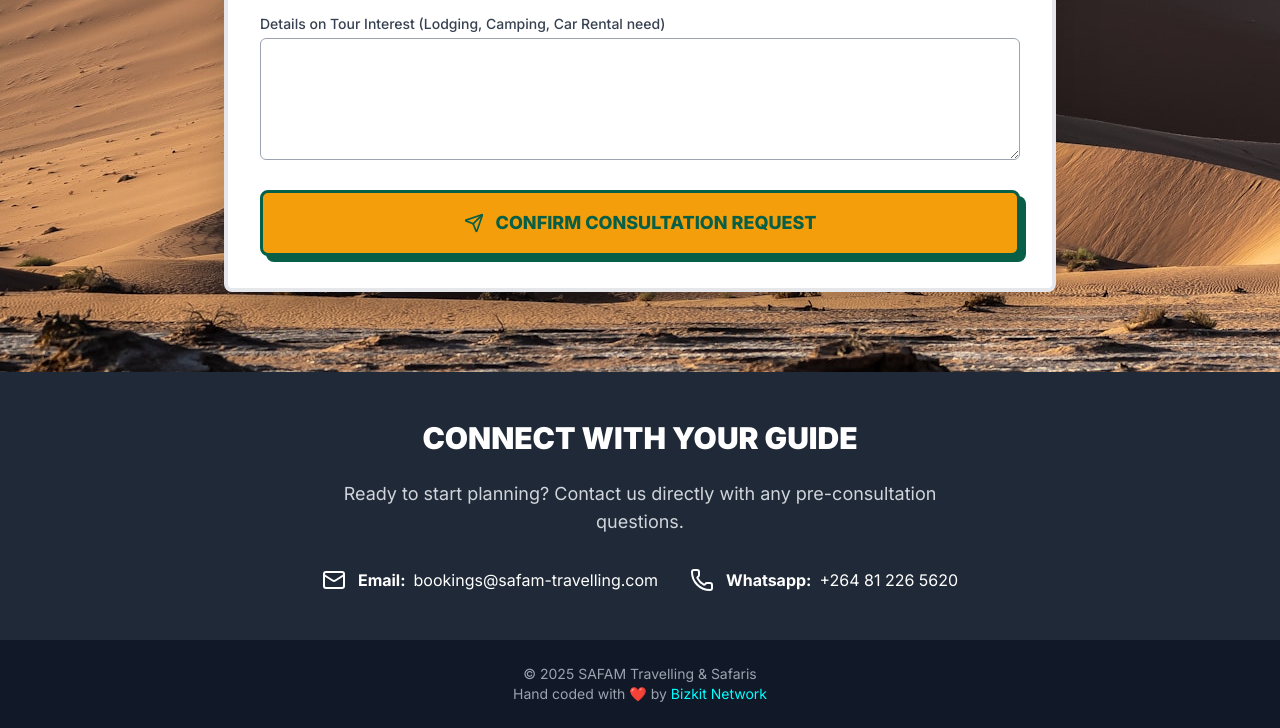
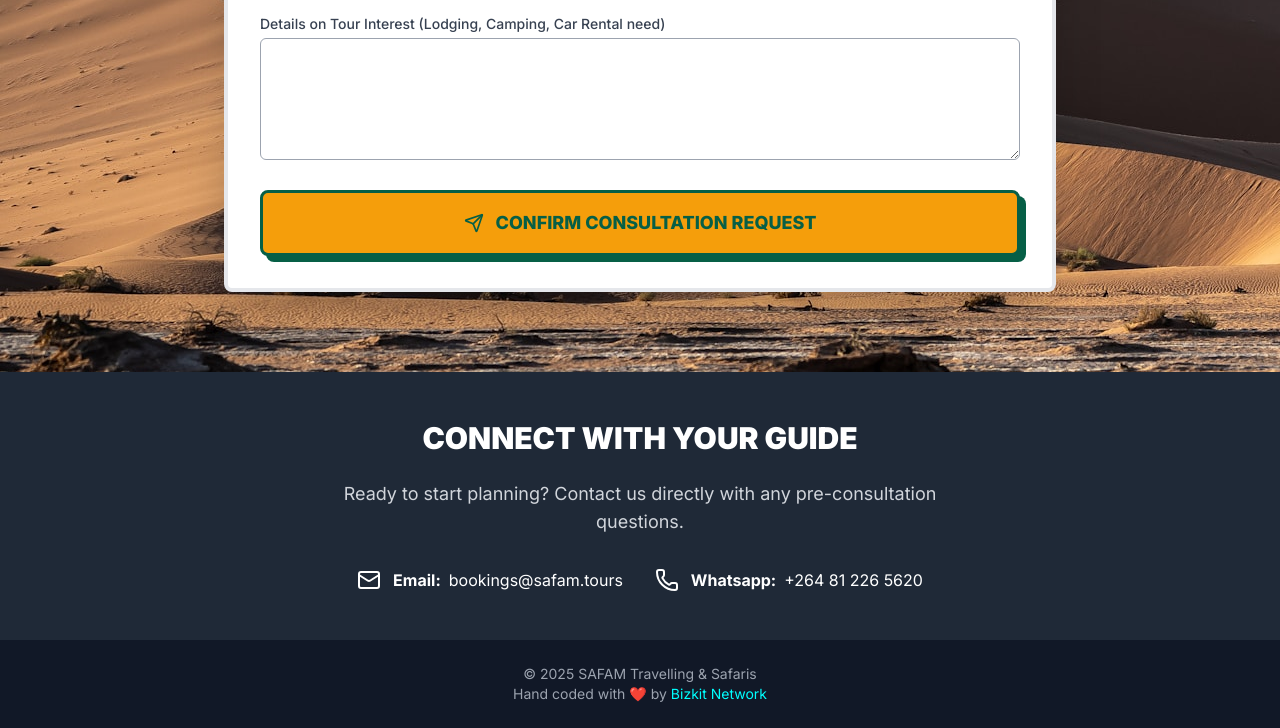
Before and after one commit to bizkit-sme/safam, a plain HTML site: page docs/index.html in a window 1280 px wide. Shown: the part 3415-4143 px from the top of the page. Drawn offline with nearby package versions, Linux system fonts and the light colour scheme.

Commit message:
fix email address domain

```diff
--- a/docs/index.html
+++ b/docs/index.html
@@ -390,7 +390,7 @@
                     <div class="flex flex-col sm:flex-row justify-center items-center space-y-4 sm:space-y-0 sm:space-x-8">
 			<div class="flex items-center">
                             <i data-lucide="mail" class="w-6 h-6 mr-3 text-accent"></i>
-                            <span class="font-bold">Email:</span> <a href="mailto:bookings@safam-travelling.com" class="ml-2 hover:underline">bookings@safam-travelling.com</a>
+                            <span class="font-bold">Email:</span> <a href="mailto:bookings@safam.tours" class="ml-2 hover:underline">bookings@safam.tours</a>
 			</div>
 			<div class="flex items-center">
                             <i data-lucide="phone" class="w-6 h-6 mr-3 text-accent"></i>
```
